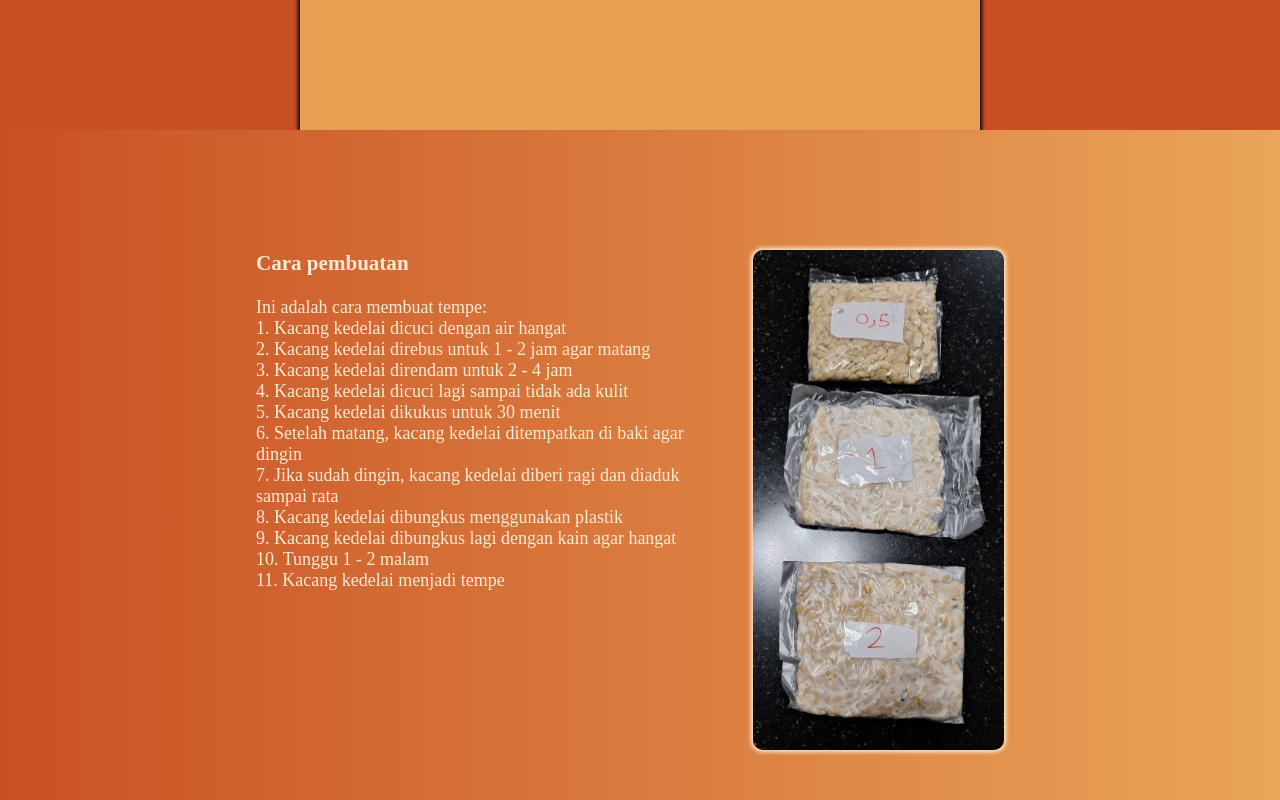
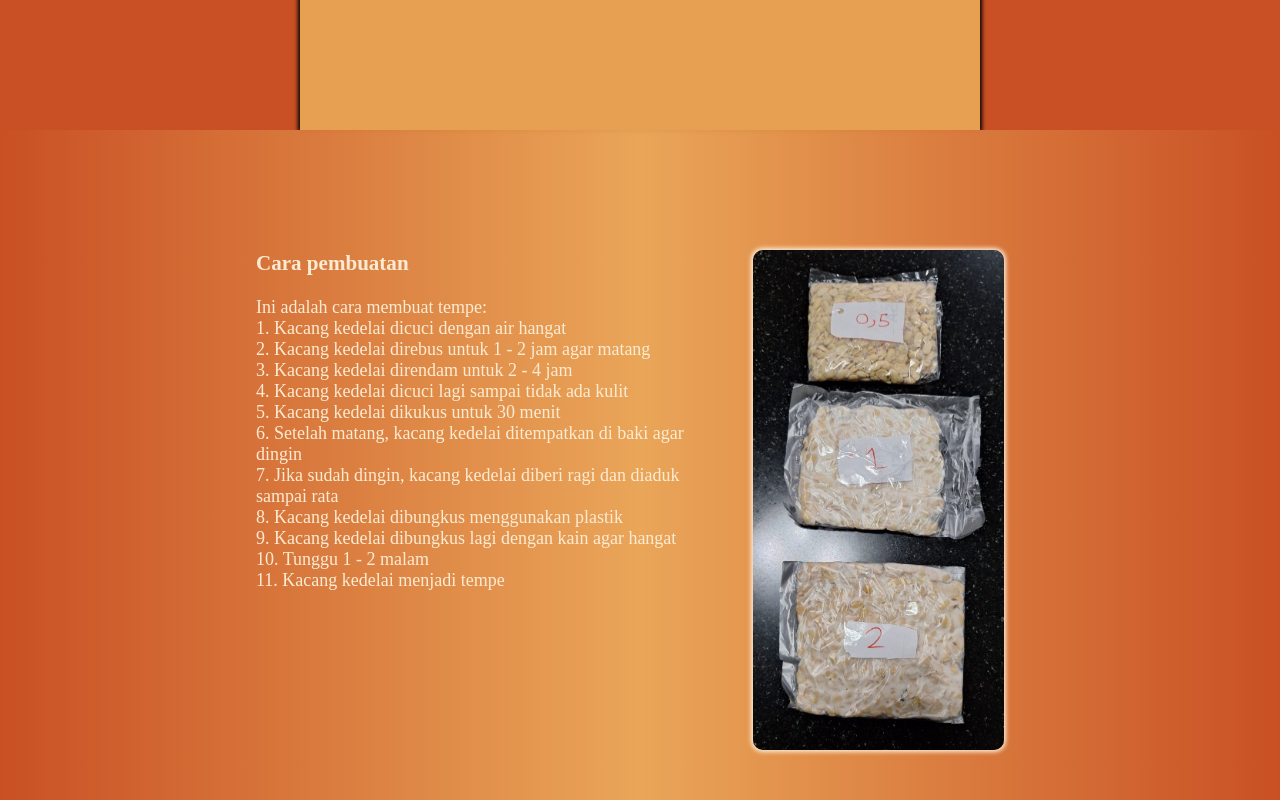
Before and after one commit to Nathan9D21/Project-Bioteknologi, a plain HTML site: page index.html in a window 1280 px wide. Shown: the part 1520-2320 px from the top of the page. Drawn offline with nearby package versions, Linux system fonts and the light colour scheme.

Commit message:
Add files via upload

```diff
--- a/styles.css
+++ b/styles.css
@@ -91,7 +91,7 @@ section.howto{
     background-attachment: fixed;
     background-repeat: no-repeat;
     background-size: cover;
-    background-image: linear-gradient(to right, rgb(201, 80, 36), rgba(233, 163, 84, 0.973));
+    background-image: linear-gradient(to right, rgb(201, 80, 36), rgba(233, 163, 84, 0.973), rgb(201, 80, 36));
     font-size: 18px;
     color: rgb(251, 235, 211);
     & img{
```
